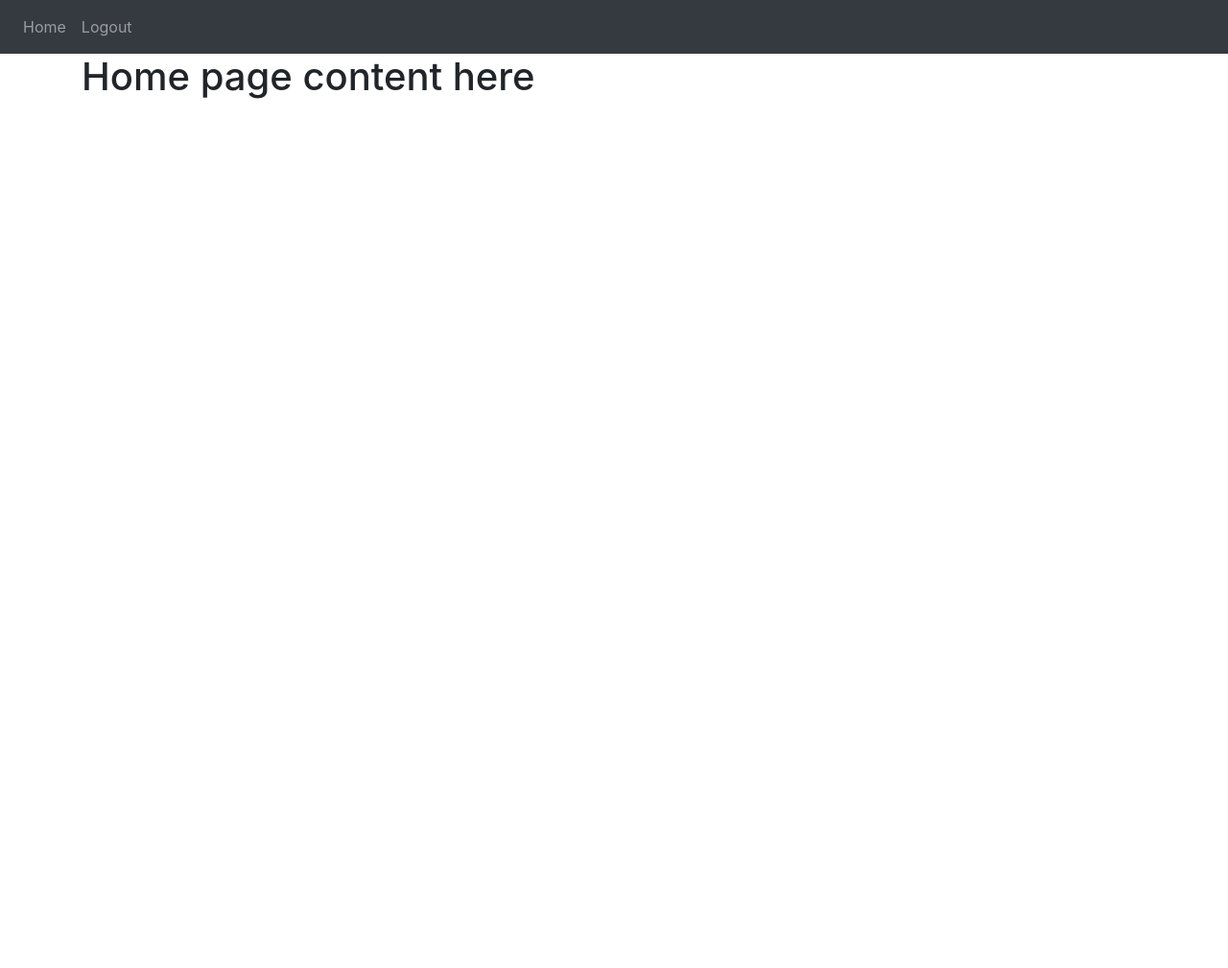
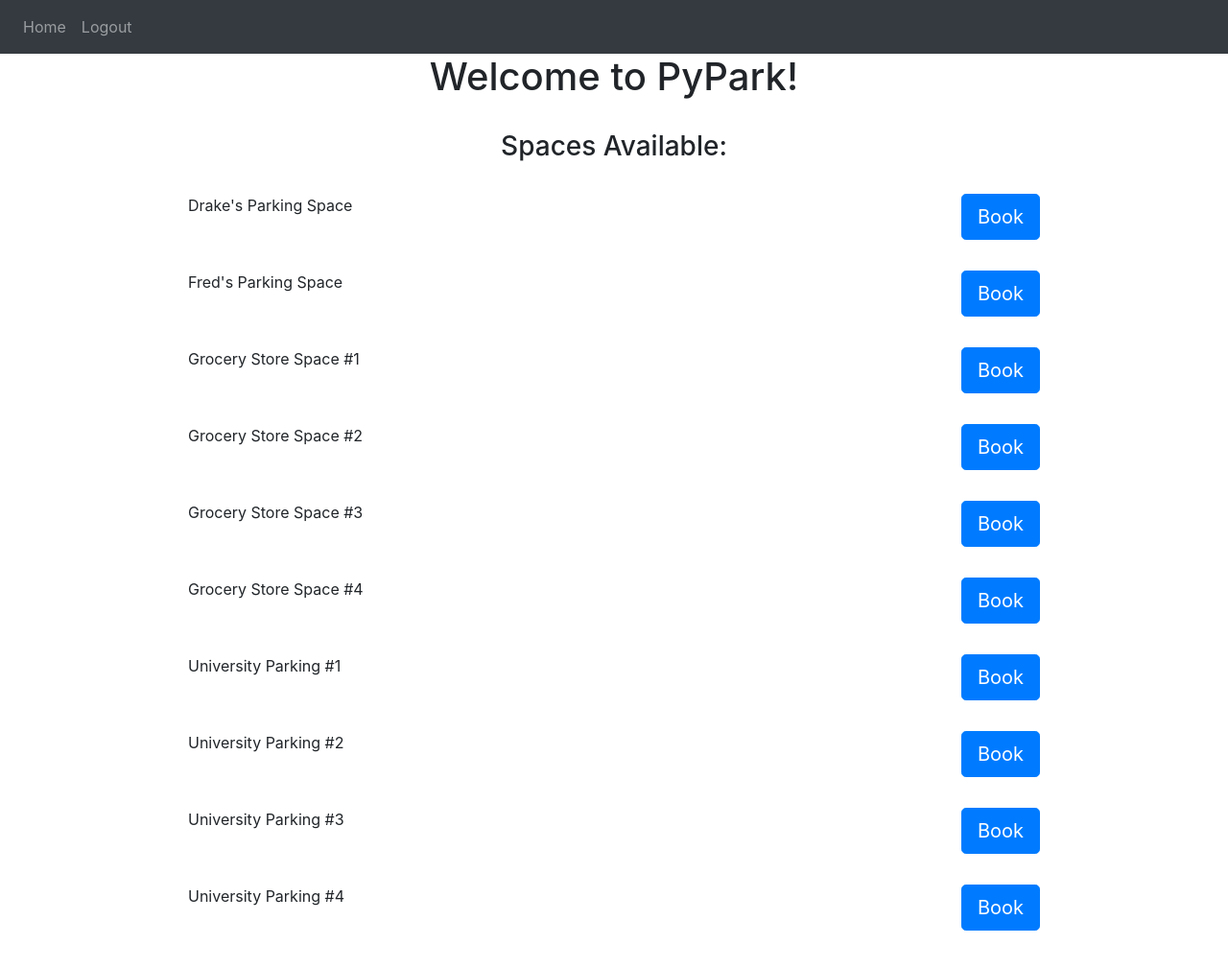
Before and after one commit to DrakBoul/PyPark, a Flask app: page / in a window 1280 px wide. Shown: the top 1009 px of the page at 96% size. Run offline with Flask 3, Linux system fonts and the light colour scheme; a user stored in the database is signed in; some libraries are stand-ins or nearby versions.

Commit message:
added functions to receive/send data from arduino. Improved website aesthetics.

```diff
--- a/main.py
+++ b/main.py
@@ -1,4 +1,5 @@
 from website import create_app
+
 
 app = create_app()
 
--- a/website/__init__.py
+++ b/website/__init__.py
@@ -20,7 +20,7 @@ def create_app():
     app.register_blueprint(views, url_prefix='/')
     app.register_blueprint(auth, url_prefix='/')
 
-    from .models import User
+    from .models import User, ParkingSpot
     with app.app_context():
         db.create_all()
 
--- a/website/auth.py
+++ b/website/auth.py
@@ -3,6 +3,7 @@ from .models import User
 from . import db
 from werkzeug.security import generate_password_hash, check_password_hash
 from flask_login import login_user, login_required, logout_user, current_user
+
 
 
 auth = Blueprint('auth', __name__)
@@ -33,6 +34,7 @@ def logout():
     logout_user()
     return redirect(url_for('auth.login'))
 
+
 @auth.route('/sign-up', methods=['GET', 'POST'])
 def sign_up():
     if request.method == 'POST':
@@ -61,7 +63,7 @@ def sign_up():
             db.session.commit()
             print(UID)
             flash("Account Created", category="success")
-            login_user(user)
+            login_user(new_User)
 
             return redirect(url_for('views.home'))
 
--- a/website/templates/home.html
+++ b/website/templates/home.html
@@ -1,4 +1,107 @@
-{% extends "base.html"%} {% block title %}Home{% endblock %}
-{% block content%}
-<h1> Home page content here</h1>
+{% extends "base.html" %}
+{% block title %}Home{% endblock %}
+{% block content %}
+    <div class="container text-center">
+        <h1>Welcome to PyPark!</h1>
+        <br/>
+        <h3>Spaces Available:</h3>
+        <br/>
+    </div>
+
+    <div class="d-flex justify-content-center align-items-center" style="min-height: calc(100vh - 300px);">
+        <div class="scrollable-frame" style="max-height: calc(100vh - 300px); overflow-y: auto; overflow-x: hidden; width: 80%;">
+            <!-- Real Row -->
+            <div class="row mb-2">
+                <div class="col-md-6">
+                    <p>Drake's Parking Space</p>
+                </div>
+                <div class="col-md-6 d-flex justify-content-end">
+                    <form method="POST">
+                        <button type="submit" class="btn btn-primary btn-lg">Book</button>
+                    </form>
+                </div>
+            </div>
+            <br/>
+            <div class="row mb-2">
+                <div class="col-md-6">
+                    <p>Fred's Parking Space</p>
+                </div>
+                <div class="col-md-6 d-flex justify-content-end">
+                    <button type="button" class="btn btn-primary btn-lg">Book</button>
+                </div>
+            </div>
+            <br/>
+            <div class="row mb-2">
+                <div class="col-md-6">
+                    <p>Grocery Store Space #1</p>
+                </div>
+                <div class="col-md-6 d-flex justify-content-end">
+                    <button type="button" class="btn btn-primary btn-lg">Book</button>
+                </div>
+            </div>
+            <br/>
+            <div class="row mb-2">
+                <div class="col-md-6">
+                    <p>Grocery Store Space #2</p>
+                </div>
+                <div class="col-md-6 d-flex justify-content-end">
+                    <button type="button" class="btn btn-primary btn-lg">Book</button>
+                </div>
+            </div>
+            <br/>
+            <div class="row mb-2">
+                <div class="col-md-6">
+                    <p>Grocery Store Space #3</p>
+                </div>
+                <div class="col-md-6 d-flex justify-content-end">
+                    <button type="button" class="btn btn-primary btn-lg">Book</button>
+                </div>
+            </div>
+            <br/>
+            <div class="row mb-2">
+                <div class="col-md-6">
+                    <p>Grocery Store Space #4</p>
+                </div>
+                <div class="col-md-6 d-flex justify-content-end">
+                    <button type="button" class="btn btn-primary btn-lg">Book</button>
+                </div>
+            </div>
+            <br/>
+            <div class="row mb-2">
+                <div class="col-md-6">
+                    <p>University Parking #1</p>
+                </div>
+                <div class="col-md-6 d-flex justify-content-end">
+                    <button type="button" class="btn btn-primary btn-lg">Book</button>
+                </div>
+            </div>
+            <br/>
+            <div class="row mb-2">
+                <div class="col-md-6">
+                    <p>University Parking #2</p>
+                </div>
+                <div class="col-md-6 d-flex justify-content-end">
+                    <button type="button" class="btn btn-primary btn-lg">Book</button>
+                </div>
+            </div>
+            <br/>
+            <div class="row mb-2">
+                <div class="col-md-6">
+                    <p>University Parking #3</p>
+                </div>
+                <div class="col-md-6 d-flex justify-content-end">
+                    <button type="button" class="btn btn-primary btn-lg">Book</button>
+                </div>
+            </div>
+            <br/>
+            <div class="row mb-2">
+                <div class="col-md-6">
+                    <p>University Parking #4</p>
+                </div>
+                <div class="col-md-6 d-flex justify-content-end">
+                    <button type="button" class="btn btn-primary btn-lg">Book</button>
+                </div>
+            </div>
+        </div>
+    </div>
 {% endblock %}
--- a/website/views.py
+++ b/website/views.py
@@ -1,11 +1,83 @@
-from flask import Blueprint, render_template
+from flask import Blueprint, render_template, Response, request, flash, redirect, url_for
 from flask_login import login_required, current_user
+from .models import User, ParkingSpot
+from . import db
+import serial
+import time
+ser = serial.Serial('COM3', 9600)
+ser.close()
+ser = serial.Serial('COM3', 9600)
+
+
+
+
 
 views = Blueprint('views', __name__)
 
 # when navigated to views route the 'home' function will run
 
-@views.route('/')
+@views.route('/', methods=['POST', 'GET'])
 @login_required
 def home():
+    if request.method == 'POST':
+        book_parking_spot()
+        get_uid()
+        print("arduino was sent users UID")
+
+    check_serial_data()
+
+
     return render_template("home.html", user=current_user)
+
+@login_required
+def book_parking_spot():
+    parking_spot = ParkingSpot.query.first()
+
+    if parking_spot is None:
+        # Create a default parking spot
+        parking_spot = ParkingSpot(name='Default Parking Spot')
+        db.session.add(parking_spot)
+        db.session.commit()
+
+    # Check if the parking spot is available
+    if parking_spot.owner is None:
+        # Book the parking spot for the current user
+        parking_spot.owner = current_user
+        db.session.commit()
+        flash("Parking spot booked successfully!", category='success')
+    else:
+        flash("Parking spot is already booked.", category='error')
+
+    return redirect(url_for('views.home'))
+
+def get_uid():
+    user = current_user
+    if user:
+        uid= user.UID
+        send_uid_to_arduino(uid)
+        print(uid)
+    return Response(status=200)
+
+def send_uid_to_arduino(uid):
+    time.sleep(2)
+    ser.write(uid.encode("utf-8"))
+    ser.flush()
+
+def check_serial_data():
+
+    while ser.in_waiting:
+        serial_data = ser.readline().decode("utf-8").strip()
+        print(serial_data)
+
+        # Check if the spot is now open
+        if serial_data == "1":
+            # Update the database indicating that the spot is now open
+            parking_spot = ParkingSpot.query.first()
+            parking_spot.owner = None
+            db.session.commit()
+            flash("Parking spot is now open!", category='success')
+        if serial_data == "0":
+            parking_spot = ParkingSpot.query.first()
+            parking_spot.owner = 'unknown'
+            db.session.commit()
+            flash("Parking spot is now open!", category='success')
```
Also changed, not shown: website/models.py (+8 -0 lines), instance/database.db.
